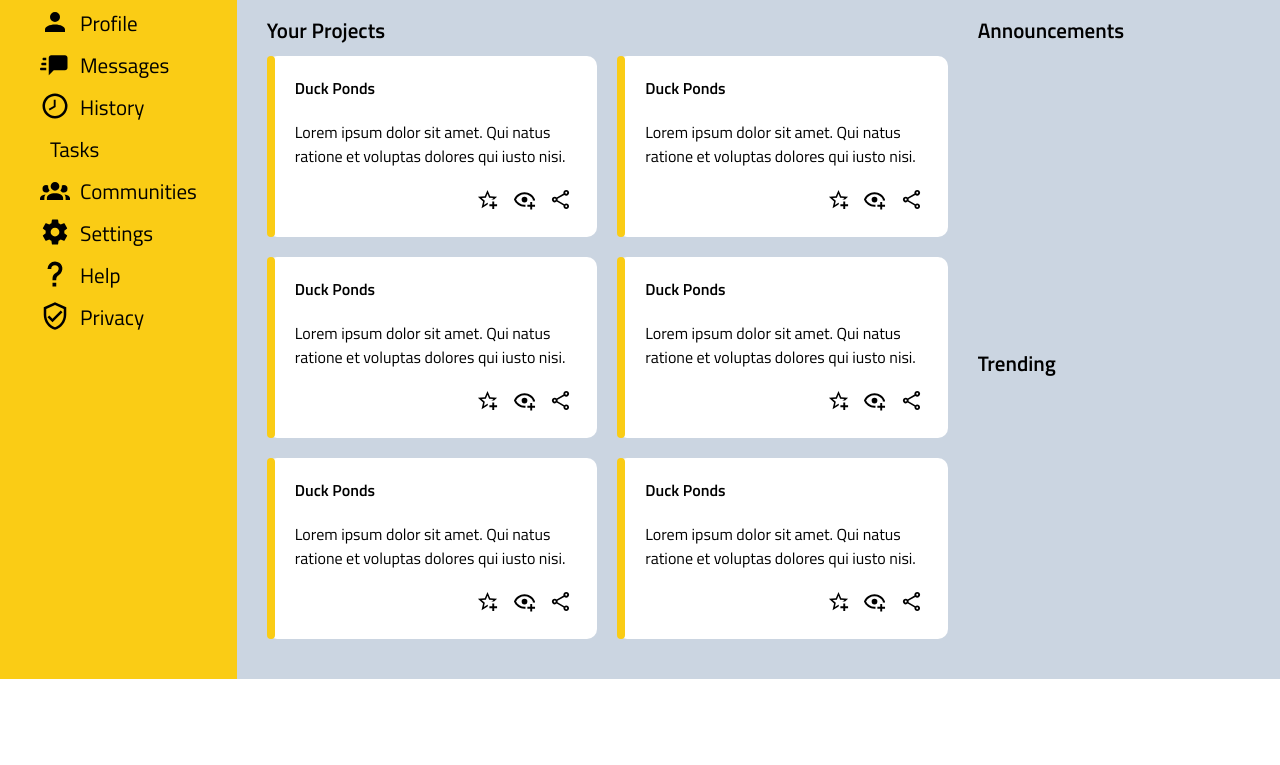
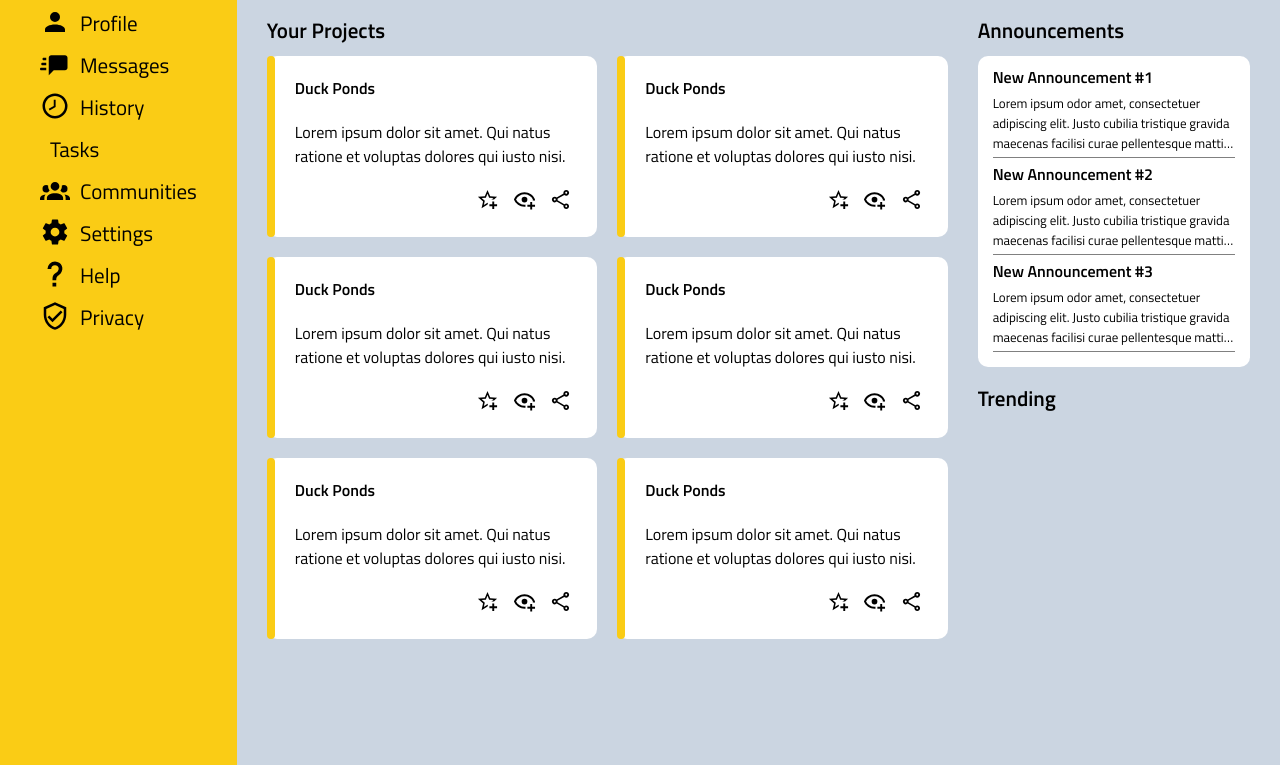
Before and after one commit to aliaizad72/admin-dashboard, a plain HTML site: page index.html in a window 1280 px wide. Shown: the part 151-916 px from the top of the page. Before the commit the page ends 830 px from the top, so only its background shows below. Drawn offline with Linux system fonts and the light colour scheme.

Commit message:
Styled announcements section

```diff
--- a/index.html
+++ b/index.html
@@ -250,9 +250,30 @@
       <div id="announcements">
         <div class="content-title">Announcements</div>
         <div id="anno-card-container">
-          <div class="anno-card"></div>
-          <div class="anno-card"></div>
-          <div class="anno-card"></div>
+          <div class="anno-card">
+            <div class="anno-title">
+              New Announcement #1
+            </div>
+            <div class="anno-content">
+              Lorem ipsum odor amet, consectetuer adipiscing elit. Justo cubilia tristique gravida maecenas facilisi curae pellentesque mattis. Sagittis mauris duis penatibus nisl habitasse convallis. Maximus fames ligula varius metus erat, ante luctus sociosqu magna. Rhoncus egestas lacus nulla nullam class. Netus pulvinar eros vitae elementum a nunc. Fringilla praesent dapibus facilisis facilisi habitant dis.
+            </div>
+          </div>
+          <div class="anno-card">
+            <div class="anno-title">
+              New Announcement #2
+            </div>
+            <div class="anno-content">
+              Lorem ipsum odor amet, consectetuer adipiscing elit. Justo cubilia tristique gravida maecenas facilisi curae pellentesque mattis. Sagittis mauris duis penatibus nisl habitasse convallis. Maximus fames ligula varius metus erat, ante luctus sociosqu magna. Rhoncus egestas lacus nulla nullam class. Netus pulvinar eros vitae elementum a nunc. Fringilla praesent dapibus facilisis facilisi habitant dis.
+            </div>
+          </div>
+          <div class="anno-card">
+            <div class="anno-title">
+              New Announcement #3
+            </div>
+            <div class="anno-content">
+              Lorem ipsum odor amet, consectetuer adipiscing elit. Justo cubilia tristique gravida maecenas facilisi curae pellentesque mattis. Sagittis mauris duis penatibus nisl habitasse convallis. Maximus fames ligula varius metus erat, ante luctus sociosqu magna. Rhoncus egestas lacus nulla nullam class. Netus pulvinar eros vitae elementum a nunc. Fringilla praesent dapibus facilisis facilisi habitant dis.
+            </div>
+          </div>
         </div>
       </div>
       <div id="trending">
--- a/style.css
+++ b/style.css
@@ -138,7 +138,8 @@ button {
   grid-template-columns: 2.5fr 1fr;
   grid-template-rows: 1fr 1fr;
   padding: 3rem;
-  gap: 3rem;
+  column-gap: 3rem;
+  row-gap: 1.5rem;
 }
 
 #projects {
@@ -180,14 +181,42 @@ button {
   display: grid;
   grid-template-columns: repeat(auto-fit, minmax(250px, 1fr));
   gap: 2rem;
-  padding: 1rem 0;
 }
 
 .content-title {
   font-size: 2.1rem;
   font-weight: 600;
+  margin-bottom: 1rem;
 }
 
 .card-title {
   font-weight: 600;
 }
+
+
+#anno-card-container {
+  background-color: white;
+  padding: 0.5rem 1.5rem 1.5rem 1.5rem;
+  border-radius: 10px;
+
+  display: grid;
+  grid-template-rows: repeat(3, 1fr);
+}
+
+.anno-card {
+  border-bottom: 1px solid grey;
+}
+
+.anno-content {
+  display: -webkit-box;
+  -webkit-line-clamp: 3 ;
+  -webkit-box-orient: vertical;text-overflow: ellipsis;
+  overflow: hidden;
+  font-size: 1.3rem;
+  margin: 0.4rem 0;
+}
+
+.anno-title {
+  font-weight: 600;
+  margin-top: 0.4rem;
+}
```
